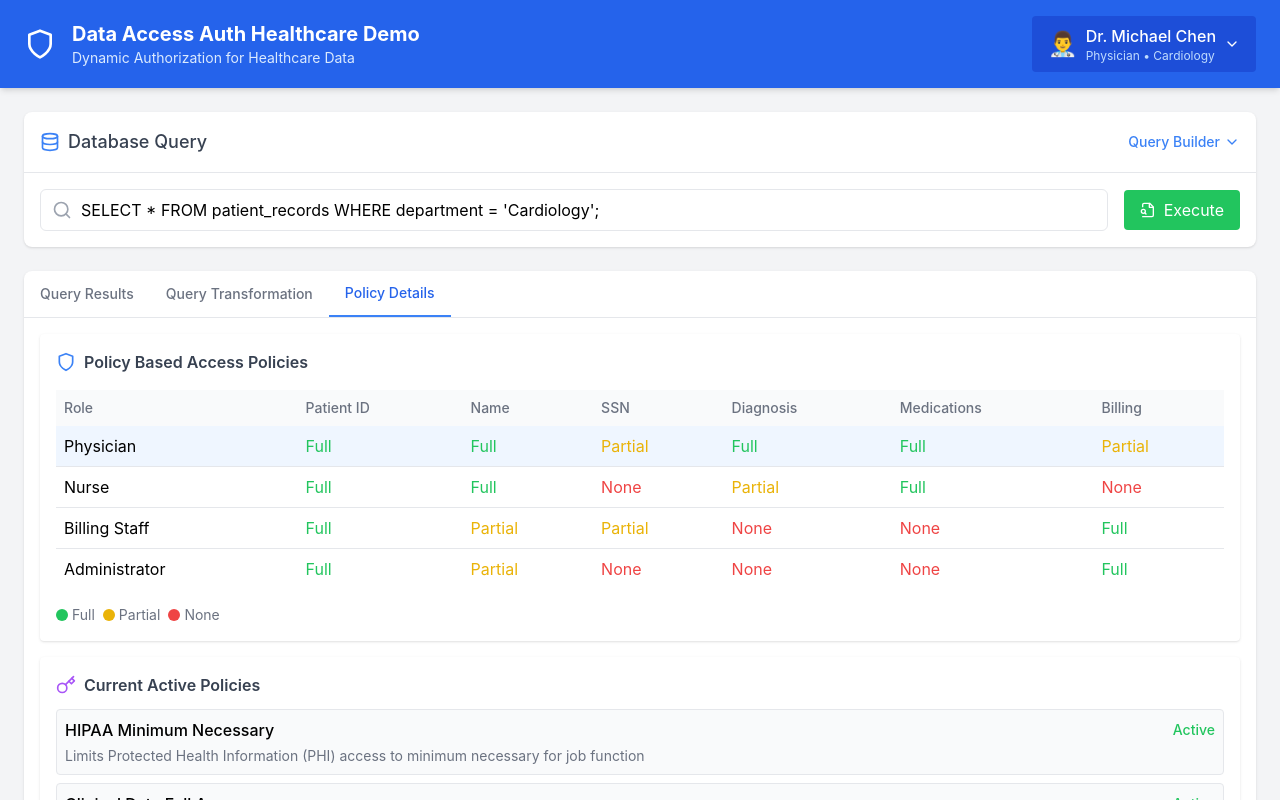
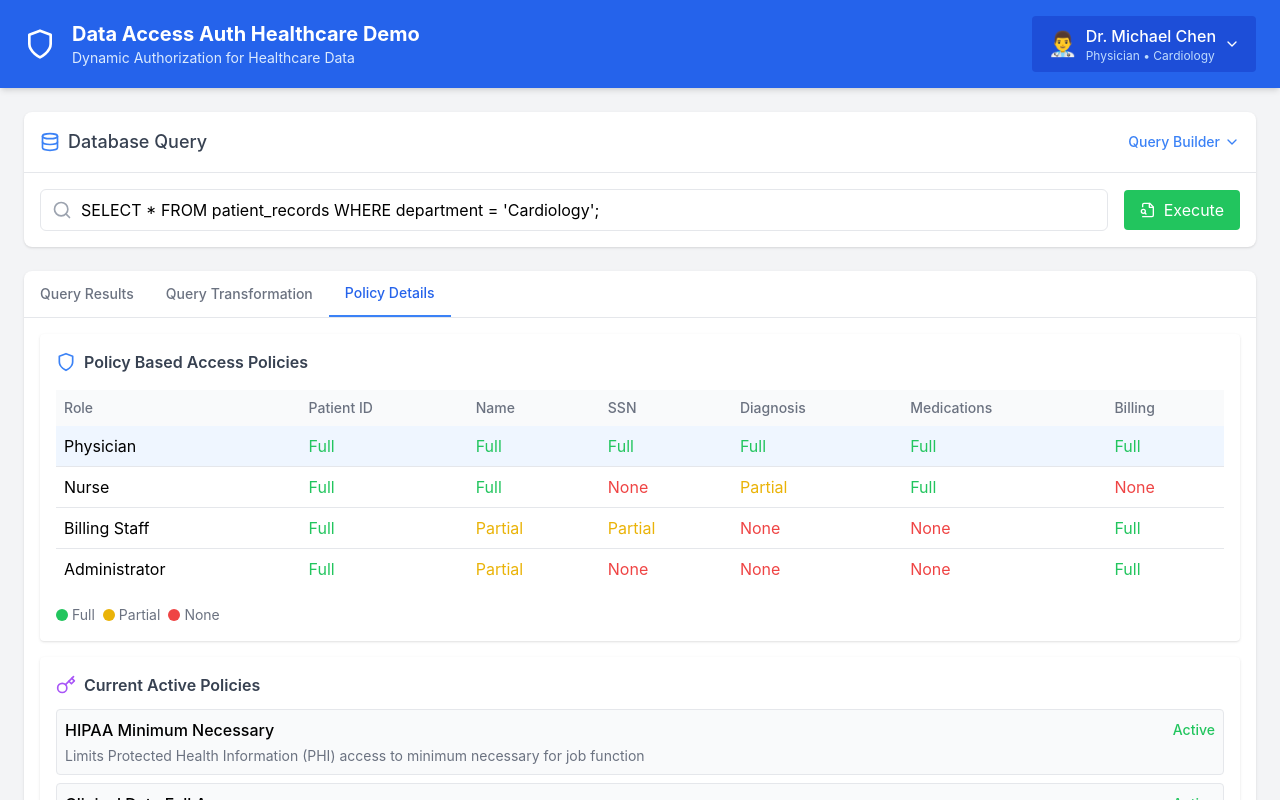
Before and after one commit to emikuszewski/data_access_auth, a React (Create React App) app: page / in a window 1280 px wide. Both pictures are taken after a click on the button "Policy Details". Shown: the top 800 px of the page. Built offline with nearby package versions, Linux system fonts and the light colour scheme.

Commit message:
Update DataAccessAuthDemo.js

```diff
--- a/src/components/DataAccessAuthDemo.js
+++ b/src/components/DataAccessAuthDemo.js
@@ -537,10 +537,10 @@ WHERE ${hasExecuted ? executedQuery.field : selectedField} = '${hasExecuted ? ex
                   <td className="p-2 whitespace-nowrap">Physician</td>
                   <td className="p-2 whitespace-nowrap text-green-500">Full</td>
                   <td className="p-2 whitespace-nowrap text-green-500">Full</td>
-                  <td className="p-2 whitespace-nowrap text-yellow-500">Partial</td>
                   <td className="p-2 whitespace-nowrap text-green-500">Full</td>
                   <td className="p-2 whitespace-nowrap text-green-500">Full</td>
-                  <td className="p-2 whitespace-nowrap text-yellow-500">Partial</td>
+                  <td className="p-2 whitespace-nowrap text-green-500">Full</td>
+                  <td className="p-2 whitespace-nowrap text-green-500">Full</td>
                 </tr>
                 <tr className={currentUser.role === 'Nurse' ? 'bg-blue-50' : ''}>
                   <td className="p-2 whitespace-nowrap">Nurse</td>
```
